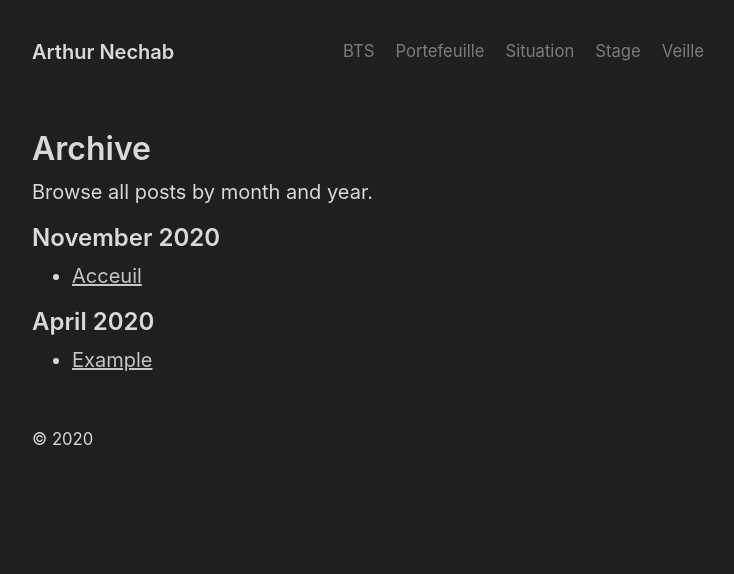
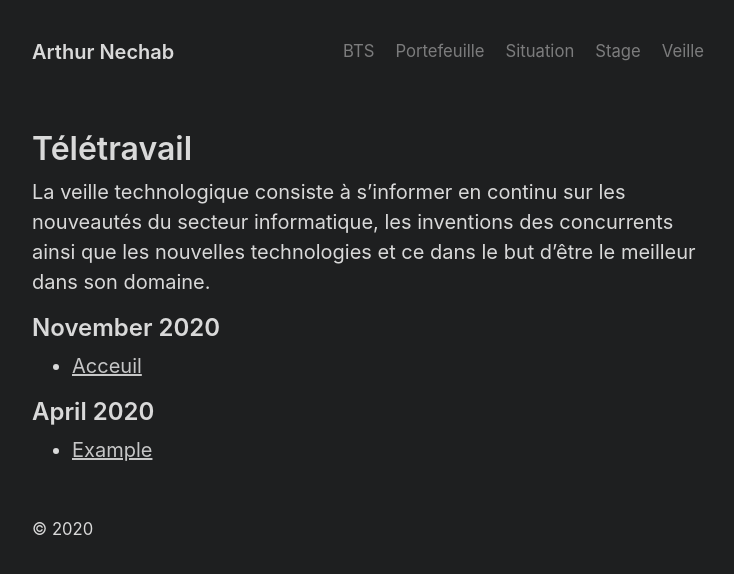
Before and after one commit to arthur-nechab/portfolio, a Jekyll site: the page built from archive.md, in a window 1280 px wide. Shown: the top 574 px of the page, without its empty margins (272-1006 px from the left). Built offline with Jekyll 4.4.1, drawn with Linux system fonts in a browser that asks for light colours.

Commit message:
Update archive.md

```diff
--- a/archive.md
+++ b/archive.md
@@ -3,9 +3,9 @@ layout: default
 title: Archive
 ---
 
-# Archive
+# Télétravail
 
-Browse all posts by month and year.
+La veille technologique consiste à s'informer en continu sur les nouveautés du secteur informatique, les inventions des concurrents ainsi que les nouvelles technologies et ce dans le but d'être le meilleur dans son domaine.
 
 {% assign postsByYearMonth = site.posts | group_by_exp: "post", "post.date | date: '%B %Y'" %}
 {% for yearMonth in postsByYearMonth %}
```
